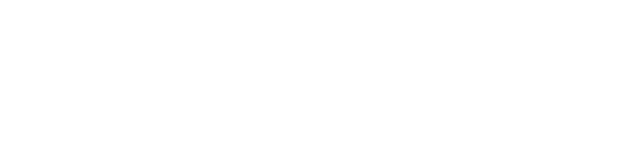
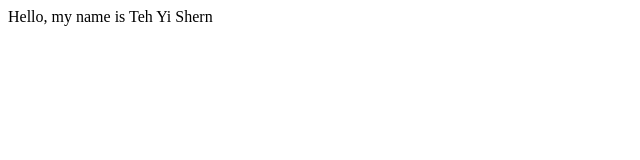
Before and after one commit to yishernteh/portfolio-project, a website: page index.html in a window 1280 px wide. Shown: the whole page, without its empty margins (0-640 px from the left). Drawn offline with Linux system fonts and the light colour scheme.

Commit message:
Hello, my name is Teh Yi Shern git push Hello,

```diff
--- a/index.html
+++ b/index.html
@@ -9,7 +9,7 @@
 </head>
 
 <body>
-
+  Hello, my name is Teh Yi Shern
   <script src="script.js"></script>
 </body>
 
```
